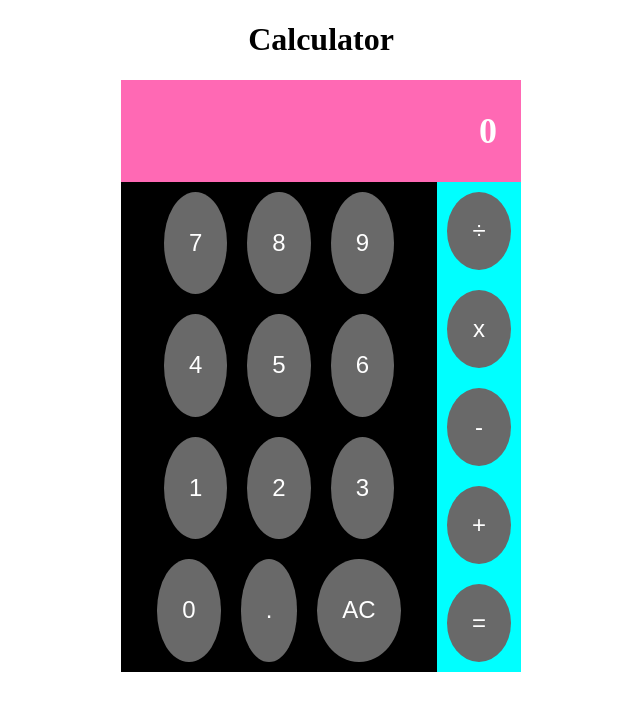
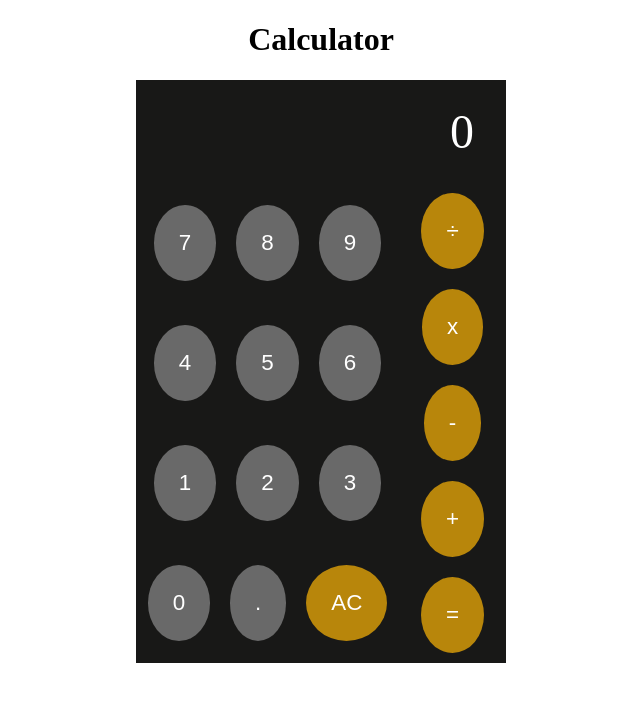
Before and after one commit to RobSydian/calculator, a React (Create React App) app: page / in a window 1280 px wide. Shown: the top 710 px of the page, without its empty margins (319-959 px from the left). Built offline with nearby package versions, Linux system fonts and the light colour scheme.

Commit message:
Add styles to buttons

```diff
--- a/src/components/button/Button.js
+++ b/src/components/button/Button.js
@@ -1,13 +1,13 @@
 import React from 'react';
 import { numberButtonCircle, highlighted } from '../keypad/keypad.module.css';
 
-const Button = ({ value, children, isHighlighted, buttonClickHandler }) => {
+const Button = ({ children, isHighlighted, buttonClickHandler, orangeBtn }) => {
   let classes = isHighlighted
     ? `${numberButtonCircle} ${highlighted}`
     : `${numberButtonCircle}`;
 
   return (
-    <button className={classes} onClick={() => buttonClickHandler()}>
+    <button className={orangeBtn ? `${orangeBtn}` : classes} onClick={() => buttonClickHandler()}>
       {children}
     </button>
   );
--- a/src/components/calculator/calculator.module.css
+++ b/src/components/calculator/calculator.module.css
@@ -1,8 +1,9 @@
 .calculator {
-    width: 400px;
+    width: 370px;
     height: 100%;
     margin: auto;
-    background-color: aqua;
+    background-color: #181817;
+    box-sizing: border-box;
     display: flex;
     flex-direction: column;
 }
--- a/src/components/display/Display.js
+++ b/src/components/display/Display.js
@@ -4,9 +4,7 @@ import styles from './display.module.css';
 
 const Display = ({ value }) => (
   <div className={styles.displayScreen}>
-    <div className={styles.displayResult}>
-      <h2>{value ? value : '0'}</h2>
-    </div>
+    <div className={styles.displayResult}>{value ? value : '0'}</div>
   </div>
 );
 
--- a/src/components/display/display.module.css
+++ b/src/components/display/display.module.css
@@ -1,12 +1,17 @@
 .displayScreen {
-    width: 100%;
-    background-color: hotpink;
-    float: right;
-    color: white;
-    font-size: 1.5rem;
+  width: 100%;
+  background-color: #181817;
+  color: white;
+  font-size: 1.5rem;
+  box-sizing: border-box;
+  overflow: hidden;
+  float: right;
 }
 
 .displayResult {
-    float: right;
-    padding: 0 1em;
+  max-width: 100%;
+  float: right;
+  box-sizing: border-box;
+  padding: 0.5em 2rem;
+  font-size: 2em;
 }
--- a/src/components/keypad/Keypad.js
+++ b/src/components/keypad/Keypad.js
@@ -38,24 +38,21 @@ const Keypad = ({
         <Button
           id="clearBtn"
           value="AC"
+          isHighlighted
           buttonClickHandler={() => buttonOnClick('AC')}
         >
           AC
         </Button>
       </div>
-      <div
-        style={{
-          display: 'flex',
-          flexDirection: 'column',
-          flexWrap: 'nowrap',
-        }}
-      >
+      <div style={{ display: 'flex' }}>
+        <div className={keypadStyles.keypadBody}>
           {sideOperations.map((operation) => (
             <Button
               value={operation}
               buttonClickHandler={() => operatorOnClick(operation)}
               key={operation}
               isHighlighted={operationClicked}
+              orangeBtn={keypadStyles.orangeBtn}
             >
               {operation}
             </Button>
@@ -64,9 +61,11 @@ const Keypad = ({
             value="="
             buttonClickHandler={onCalculate}
             isHighlighted={operationClicked}
+            orangeBtn={keypadStyles.orangeBtn}
           >
             =
           </Button>
+        </div>
       </div>
     </div>
   );
--- a/src/components/keypad/keypad.module.css
+++ b/src/components/keypad/keypad.module.css
@@ -1,8 +1,9 @@
 .keypadBody {
-  background-color: black;
+  background-color: #181817;
   display: flex;
   justify-content: center;
   flex-wrap: wrap;
+  align-items: center;
 }
 
 .numberButtonCircle {
@@ -11,23 +12,28 @@
   background-color: dimgray;
   padding: 25px;
   margin: 10px;
-  font-size: 1.5em;
+  font-size: 1.4em;
   color: white;
 }
+.orangeBtn {
+    border-radius: 50%;
+    border: 0;
+    padding: 25px;
+    margin: 10px;
+    font-size: 1.4em;
+    color: white;
+  }
 
-.highlighted {
+.highlighted,
+.orangeBtn {
   background-color: darkgoldenrod;
 }
 
 .numberButtonCircle:hover {
-  border-radius: 50%;
-  border: 0;
   background-color: grey;
-  padding: 25px;
-  margin: 10px;
-  font-size: 1.5em;
 }
 
-.highlighted:hover {
-  background-color: rgb(167, 137, 61);
+.highlighted:hover,
+.orangeBtn:hover {
+  background-color: rgb(194, 150, 40);
 }
```
Lines whose indentation alone changed are shown as unchanged.
